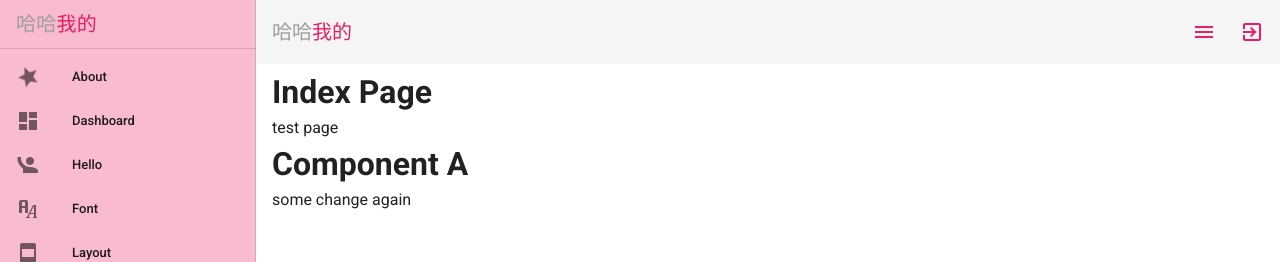
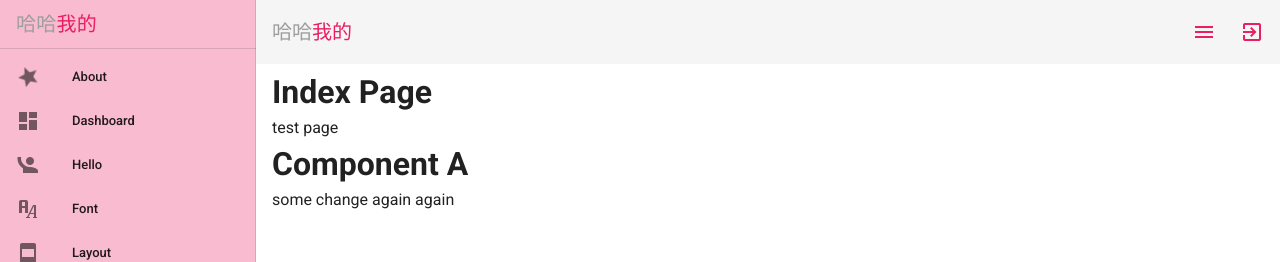
Before and after one commit to miloweimo/demo, a Vue app in the folder packages/learn-vue2/: page /#/testpage in a window 1280 px wide. Shown: the top 262 px of the page. Built offline with nearby package versions, Linux system fonts and the light colour scheme.

Commit message:
refactor: 测试cz指令

```diff
--- a/packages/learn-vue2/src/modules/testpage/index.vue
+++ b/packages/learn-vue2/src/modules/testpage/index.vue
@@ -3,7 +3,7 @@
     <h1>Index Page</h1>
     test page
     <ComponentA />
-    some change again
+    some change again again
   </div>
 </template>
 
```
